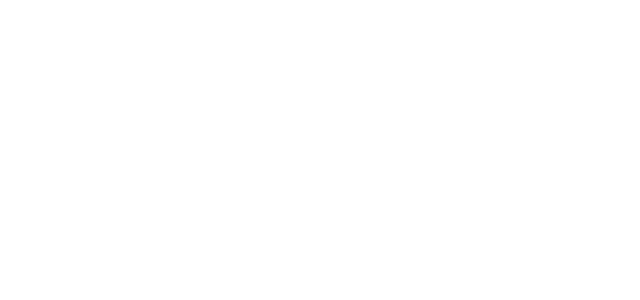
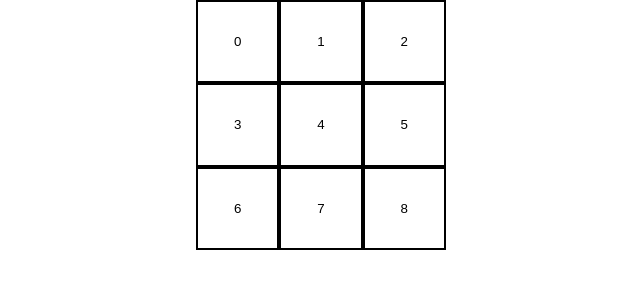
Before and after one commit to 2021-DEV1-124/tic_tac_toe, a React (Create React App) app: page / in a window 1280 px wide. Shown: the top 300 px of the page, without its empty margins (319-959 px from the left). Built offline with nearby package versions, Linux system fonts and the light colour scheme.

Commit message:
Add board component ui & square component ui

```diff
--- a/src/App.js
+++ b/src/App.js
@@ -1,8 +1,11 @@
 import React from 'react';
+import Board from './components/Board/Board';
 
 function App() {
   return (
-    <div />
+    <div>
+      <Board />
+    </div>
   );
 }
 
--- /dev/null
+++ b/src/components/Board/Board.jsx
@@ -0,0 +1,11 @@
+import React from 'react';
+import Square from '../Square/Square';
+import './Board.scss';
+
+export default function Board({ onClick }) {
+  return (
+    <div className="board">
+      {(Array(9).fill(null)).map((v, i) => <Square id={i} value={i} onClick={onClick} />)}
+    </div>
+  );
+}
--- /dev/null
+++ b/src/components/Board/Board.scss
@@ -0,0 +1,7 @@
+.board {
+  width: 250px;
+  height: 250px;
+  margin: 0 auto;
+  display: grid;
+  grid-template: repeat(3, 1fr) / repeat(3, 1fr);
+}
--- /dev/null
+++ b/src/components/Square/Square.jsx
@@ -0,0 +1,10 @@
+import React from 'react';
+import './Square.scss';
+
+export default function Square({ id, value, onClick }) {
+  return (
+    <button type="button" onClick={() => onClick(id)} className="square" id={id}>
+      {value}
+    </button>
+  );
+}
--- /dev/null
+++ b/src/components/Square/Square.scss
@@ -0,0 +1,11 @@
+.square {
+  width: 100%;
+  height: 100%;
+  background-color: white;
+  border: 2px solid black;
+  cursor: pointer;
+}
+
+.square:focus{
+  outline: none;
+}
```
